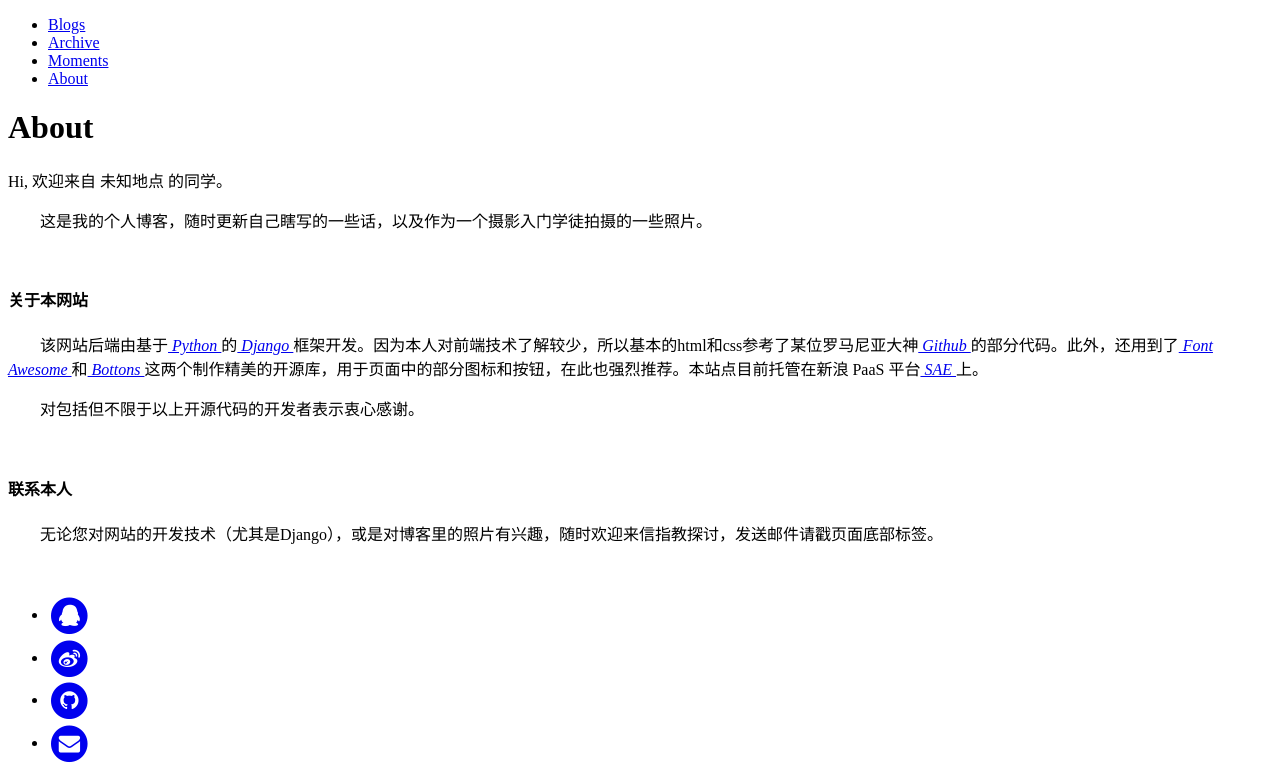
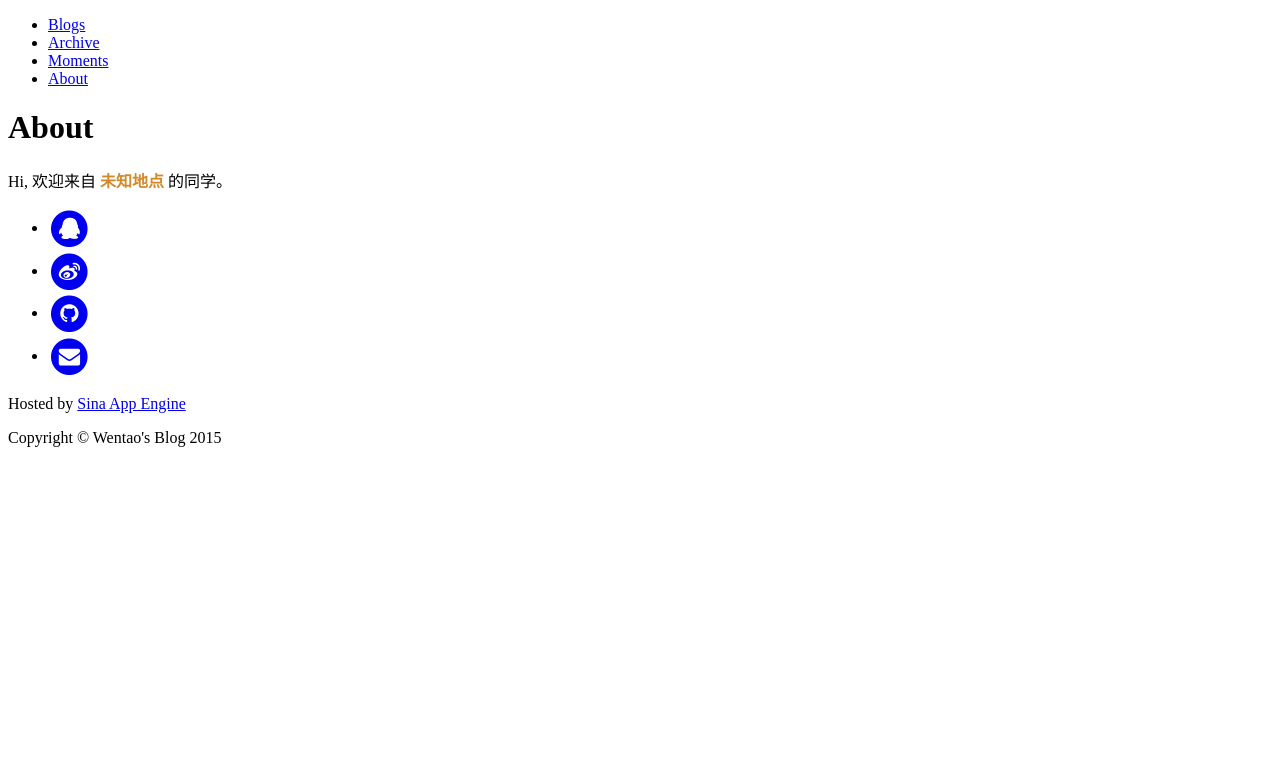
Before and after one commit to gewentao/wentao_blog, a Django app: template blog/templates/about.html in a window 1280 px wide. Shown: the top 783 px of the page. After the commit the page ends 447 px from the top, so only its background shows below. Run offline with Django 3.2, Linux system fonts and the light colour scheme; the template is opened without the code that fills it, so the values that code supplies are empty; some libraries are stand-ins or nearby versions.

Commit message:
add model of about page within markdown feature to replace the previouse hard code

```diff
--- a/blog/templates/about.html
+++ b/blog/templates/about.html
@@ -1,6 +1,9 @@
 {% extends "base.html" %}
 
 {% block sub_template %}
+
+{% load markdown_deux_tags %}
+
 <body>
 <div class="menu">
     <div class="content">
@@ -25,27 +28,13 @@
             {% if client_city %}
                 <a style="color: #D2892A; font-weight: bold;">{{client_city}}</a>
             {% else %}
-                未知地点
+				<a style="color: #D2892A; font-weight: bold;">未知地点</a>
             {% endif %}
             的同学。
         </p>
         <p style="text-indent:2em;">
-            这是我的个人博客，随时更新自己瞎写的一些话，以及作为一个摄影入门学徒拍摄的一些照片。
+			{{about.about_content|markdown}}
         </p>
-        <br/>
-        <h4>关于本网站</h4>
-        <p class="tech_about" style="text-indent:2em;">
-            该网站后端由基于<a href="https://www.python.org/"><em> Python </em></a>的<a href="https://www.djangoproject.com/"><em> Django </em></a>框架开发。因为本人对前端技术了解较少，所以基本的html和css参考了某位罗马尼亚大神<a href="https://github.com/lucianmarin/lm"><em> Github </em></a>的部分代码。此外，还用到了<a href="http://fortawesome.github.io/Font-Awesome/"><em> Font Awesome </em></a>和<a href="http://www.bootcss.com/p/buttons/"><em> Bottons </em></a>这两个制作精美的开源库，用于页面中的部分图标和按钮，在此也强烈推荐。本站点目前托管在新浪 PaaS 平台<a href="http://sae.sina.com.cn"><em> SAE </em></a> 上。
-        </p>
-        <p style="text-indent:2em;">
-            对包括但不限于以上开源代码的开发者表示衷心感谢。
-        </p>
-        <br/>
-        <h4>联系本人</h4>
-        <p style="text-indent:2em;">
-            无论您对网站的开发技术（尤其是Django），或是对博客里的照片有兴趣，随时欢迎来信指教探讨，发送邮件请戳页面底部标签。
-        </p>
-        <br/>
         </div>
 
     </div>
```
Also changed, not shown: blog/admin.py (+5 -2 lines), blog/models.py (+32 -32 lines), blog/views.py (+6 -1 lines), 1 other file.
